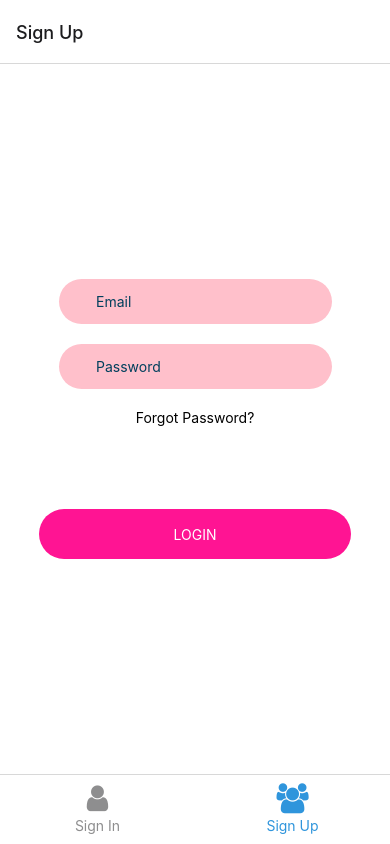
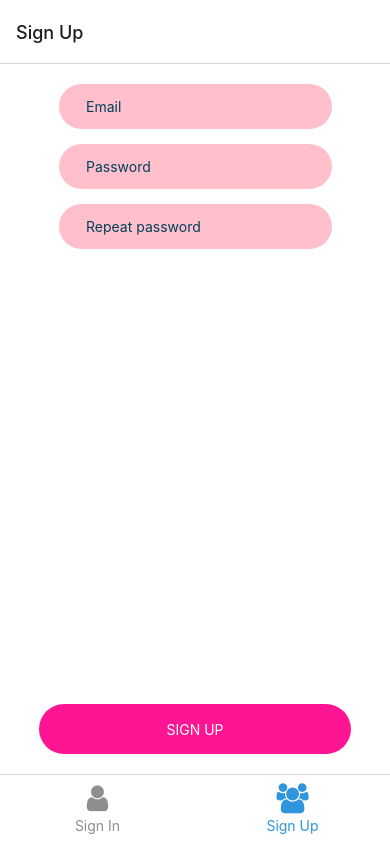
Before and after one commit to proudname/medapp, a React Native app: screen /SignUpScreen in a window 390 px wide. Built offline with nearby package versions, Linux system fonts and the light colour scheme; what expo-linking would draw is missing.

Commit message:
feat: sign in & sign up forms

```diff
--- a/navigation/index.tsx
+++ b/navigation/index.tsx
@@ -42,7 +42,7 @@ function RootNavigator() {
     return (
         <Stack.Navigator screenOptions={({navigation}) => ({
             headerRight: (props) => <Button title={'Logout'}
-                                            onPress={() => navigation.navigate('SignInScreen')} {...props}/>
+                                            onPress={() => navigation.replace('Root')} {...props}/>
         })}>
             <Stack.Screen name="Root" component={BottomTabNavigator} options={{
                 headerShown: false
--- a/screens/sign-in/index.tsx
+++ b/screens/sign-in/index.tsx
@@ -1,38 +1,62 @@
 import {StatusBar} from "expo-status-bar";
-import React, {useState} from "react";
+import React from "react";
 import {Text, TextInput, TouchableOpacity, View} from "react-native";
 import styles from "./styles";
 import {RootTabScreenProps} from "../../types";
+import {useFormik} from "formik";
+import {signInSchema} from "../../validation/sign-in.schema";
 
 const SignInScreen = ({navigation}: RootTabScreenProps<'SignInScreen'>) => {
-    const [email, setEmail] = useState("");
-    const [password, setPassword] = useState("");
+
+    const {touched, errors, setFieldValue, handleSubmit} = useFormik({
+        validationSchema: signInSchema,
+        initialValues: {
+            login: '',
+            password: ''
+        },
+        onSubmit: (values) => {
+            navigation.replace('ContractList');
+        }
+    })
+
     return (
         <View style={styles.container}>
-            {/*<Image style={styles.image} source={require("./assets/log2.png")}/>*/}
             <StatusBar style="auto"/>
+            <View style={styles.formFieldsWrapper}>
+                <View style={styles.inputBlock}>
                     <View style={styles.inputView}>
                         <TextInput
                             style={styles.TextInput}
                             placeholder="Email"
                             placeholderTextColor="#003f5c"
-                    onChangeText={(email) => setEmail(email)}
+                            onChangeText={(email) => setFieldValue('login', email)}
                         />
                     </View>
+                    <View style={{
+                        opacity: touched.login && errors.login ? 1 : 0
+                    }}>
+                        <Text style={styles.errorText}>{errors.login}</Text>
+                    </View>
+                </View>
+                <View style={styles.inputBlock}>
                     <View style={styles.inputView}>
                         <TextInput
                             style={styles.TextInput}
                             placeholder="Password"
                             placeholderTextColor="#003f5c"
                             secureTextEntry={true}
-                    onChangeText={(password) => setPassword(password)}
+                            onChangeText={(password) => setFieldValue('password', password)}
                         />
                     </View>
-            <TouchableOpacity>
-                <Text style={styles.forgot_button}>Forgot Password?</Text>
-            </TouchableOpacity>
-            <TouchableOpacity onPress={() => navigation.push('ContractList')} style={styles.loginBtn}>
-                <Text style={styles.loginText}>LOGIN</Text>
+                    <View style={{
+                        opacity: touched.password && errors.password ? 1 : 0
+                    }}>
+                        <Text style={styles.errorText}>{errors.password}</Text>
+                    </View>
+                </View>
+            </View>
+            <TouchableOpacity onPress={() => handleSubmit()} style={styles.loginBtn}>
+                <Text style={styles.loginText}>SIGN IN</Text>
             </TouchableOpacity>
         </View>
 
--- a/screens/sign-in/styles.ts
+++ b/screens/sign-in/styles.ts
@@ -5,24 +5,20 @@ const styles = StyleSheet.create({
         flex: 1,
         backgroundColor: "#fff",
         alignItems: "center",
-        justifyContent: "center",
-    },
-    image: {
-        marginBottom: 40,
+        justifyContent: "space-between",
+        paddingVertical: 20
     },
     inputView: {
         backgroundColor: "#FFC0CB",
         borderRadius: 30,
-        width: "70%",
+        width: "100%",
         height: 45,
-        marginBottom: 20,
+        marginBottom: 5,
         alignItems: "center",
     },
     TextInput: {
         height: 50,
         flex: 1,
-        padding: 10,
-        marginLeft: 20,
     },
     forgot_button: {
         height: 30,
@@ -39,6 +35,19 @@ const styles = StyleSheet.create({
     },
     loginText: {
         color: '#fff'
+    },
+    errorText: {
+        color: 'red',
+        textAlign: 'center'
+    },
+    inputBlock: {
+        marginBottom: 10,
+        width: '70%',
+    },
+    formFieldsWrapper: {
+        width: '100%',
+        justifyContent: 'center',
+        alignItems: 'center',
     }
 });
 
--- a/screens/sign-up/index.tsx
+++ b/screens/sign-up/index.tsx
@@ -1,37 +1,79 @@
 import {StatusBar} from "expo-status-bar";
-import React, {useState} from "react";
+import React from "react";
 import {Text, TextInput, TouchableOpacity, View,} from "react-native";
 import styles from "./styles";
+import {useFormik} from "formik";
+import {RootTabScreenProps} from "../../types";
+import {signUpSchema} from "../../validation/sign-up.schema";
 
-const SignUpScreen = () => {
-    const [email, setEmail] = useState("");
-    const [password, setPassword] = useState("");
+const SignUpScreen = ({navigation}: RootTabScreenProps<'SignUpScreen'>) => {
+
+    const {touched, errors, setFieldValue, handleSubmit} = useFormik({
+        validationSchema: signUpSchema,
+        initialValues: {
+            login: '',
+            password: '',
+            repeatPassword: ''
+        },
+        onSubmit: (values) => {
+            navigation.replace('ContractList');
+        }
+    })
+
     return (
         <View style={styles.container}>
-            {/*<Image style={styles.image} source={require("./assets/log2.png")}/>*/}
             <StatusBar style="auto"/>
+            <View style={styles.formFieldsWrapper}>
+                <View style={styles.inputBlock}>
                     <View style={styles.inputView}>
                         <TextInput
                             style={styles.TextInput}
                             placeholder="Email"
                             placeholderTextColor="#003f5c"
-                    onChangeText={(email) => setEmail(email)}
+                            onChangeText={(email) => setFieldValue('login', email)}
                         />
                     </View>
+                    <View style={{
+                        opacity: touched.login && errors.login ? 1 : 0
+                    }}>
+                        <Text style={styles.errorText}>{errors.login}</Text>
+                    </View>
+                </View>
+                <View style={styles.inputBlock}>
                     <View style={styles.inputView}>
                         <TextInput
                             style={styles.TextInput}
                             placeholder="Password"
                             placeholderTextColor="#003f5c"
                             secureTextEntry={true}
-                    onChangeText={(password) => setPassword(password)}
+                            onChangeText={(password) => setFieldValue('password', password)}
                         />
                     </View>
-            <TouchableOpacity>
-                <Text style={styles.forgot_button}>Forgot Password?</Text>
-            </TouchableOpacity>
-            <TouchableOpacity style={styles.loginBtn}>
-                <Text style={styles.loginText}>LOGIN</Text>
+                    <View style={{
+                        opacity: touched.password && errors.password ? 1 : 0
+                    }}>
+                        <Text style={styles.errorText}>{errors.password}</Text>
+                    </View>
+                </View>
+                <View style={styles.inputBlock}>
+                    <View style={styles.inputView}>
+                        <TextInput
+                            style={styles.TextInput}
+                            placeholder="Repeat password"
+                            placeholderTextColor="#003f5c"
+                            secureTextEntry={true}
+                            onChangeText={(password) => setFieldValue('repeatPassword', password)}
+                        />
+                    </View>
+                    <View style={{
+                        opacity: touched.repeatPassword && errors.repeatPassword ? 1 : 0
+                    }}>
+                        <Text style={styles.errorText}>{errors.repeatPassword}</Text>
+                    </View>
+                </View>
+            </View>
+            <TouchableOpacity onPress={() => handleSubmit()} style={styles.loginBtn}>
+                <Text style={styles.loginText}>SIGN UP</Text>
             </TouchableOpacity>
         </View>
 
--- a/screens/sign-up/styles.ts
+++ b/screens/sign-up/styles.ts
@@ -5,24 +5,20 @@ const styles = StyleSheet.create({
         flex: 1,
         backgroundColor: "#fff",
         alignItems: "center",
-        justifyContent: "center",
-    },
-    image: {
-        marginBottom: 40,
+        justifyContent: "space-between",
+        paddingVertical: 20
     },
     inputView: {
         backgroundColor: "#FFC0CB",
         borderRadius: 30,
-        width: "70%",
+        width: "100%",
         height: 45,
-        marginBottom: 20,
+        marginBottom: 5,
         alignItems: "center",
     },
     TextInput: {
         height: 50,
         flex: 1,
-        padding: 10,
-        marginLeft: 20,
     },
     forgot_button: {
         height: 30,
@@ -39,6 +35,19 @@ const styles = StyleSheet.create({
     },
     loginText: {
         color: '#fff'
+    },
+    errorText: {
+        color: 'red',
+        textAlign: 'center'
+    },
+    inputBlock: {
+        marginBottom: 10,
+        width: '70%',
+    },
+    formFieldsWrapper: {
+        width: '100%',
+        justifyContent: 'center',
+        alignItems: 'center',
     }
 });
 
--- /dev/null
+++ b/validation/new-contract.schema.ts
@@ -0,0 +1,5 @@
+import * as yup from 'yup';
+
+export const newContractSchema = yup.object().shape({
+    images: yup.array().min(1, 'At least one image must be chosen').required(),
+});
--- /dev/null
+++ b/validation/sign-in.schema.ts
@@ -0,0 +1,10 @@
+import * as yup from 'yup';
+
+export const signInSchema = yup.object().shape({
+    login: yup.string()
+        .email('Incorrect email format')
+        .required('Email is a required field'),
+    password: yup.string()
+        .min(8, 'Password must contain at least 8 characters')
+        .required('Password is a required field'),
+});
--- /dev/null
+++ b/validation/sign-up.schema.ts
@@ -0,0 +1,18 @@
+import * as yup from 'yup';
+
+export const signUpSchema = yup.object().shape({
+    login: yup.string()
+        .email('Incorrect email format')
+        .required('Email is a required field'),
+    password: yup.string()
+        .min(8, 'Password must contain at least 8 characters')
+        .required('Password is a required field'),
+    repeatPassword: yup.string().test(
+        'equal',
+        'Repeat password must be the same as password',
+        function (v) {
+            const ref = yup.ref('password');
+            return v !== this.resolve(ref);
+        }
+    ),
+});
```
Also changed, not shown: screens/contracts/new/index.tsx (+5 -3 lines). Lines whose indentation alone changed are shown as unchanged.
